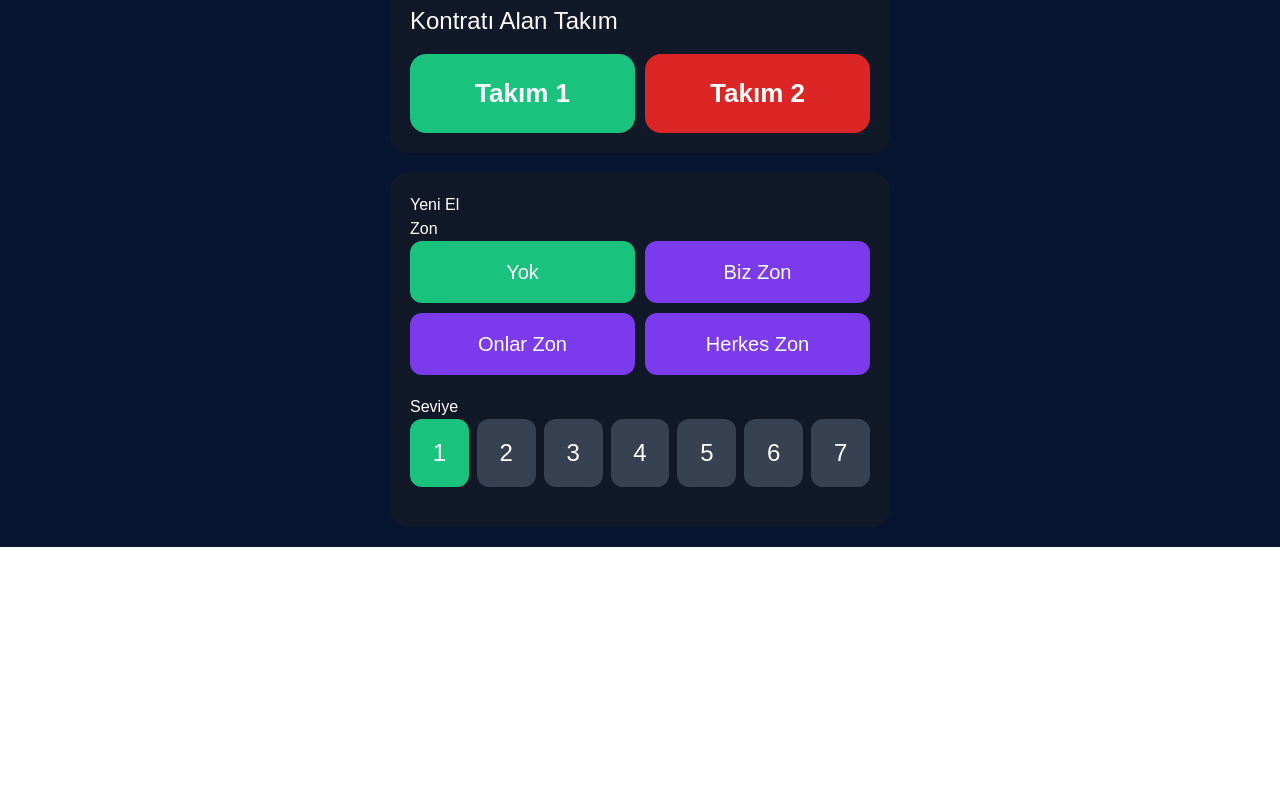
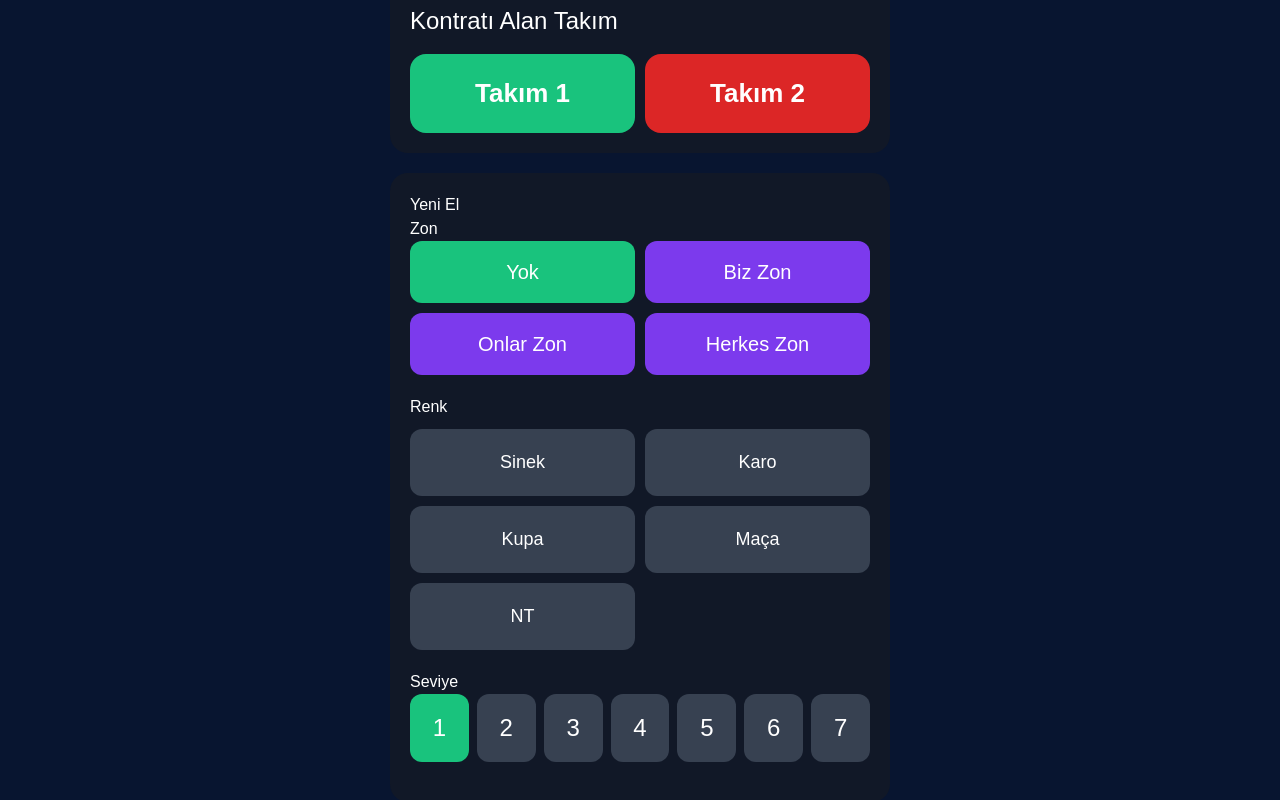
Before and after one commit to ederinoz/bric-skor, a React (Vite) app: page / in a window 1280 px wide. Shown: the part 340-1140 px from the top of the page. Before the commit the page ends 887 px from the top, so only its background shows below. Built offline with nearby package versions, Linux system fonts and the light colour scheme.

Commit message:
renk sistemi geri geldi

```diff
--- a/src/App.jsx
+++ b/src/App.jsx
@@ -448,6 +448,38 @@ export default function App() {
                 ))}
 
               </div>
+              <div style={{ marginBottom: 20 }}>
+  <div style={{ marginBottom: 10 }}>
+    Renk
+  </div>
+
+  <div
+    style={{
+      display: "grid",
+      gridTemplateColumns: "1fr 1fr",
+      gap: 10,
+    }}
+  >
+    {["Sinek", "Karo", "Kupa", "Maça", "NT"].map((el) => (
+      <button
+        key={el}
+        onClick={() => setRenk(el)}
+        style={{
+          padding: 20,
+          borderRadius: 12,
+          border: "none",
+          background:
+            renk === el ? "#2563eb" : "#374151",
+          color: "white",
+          fontSize: 18,
+          cursor: "pointer",
+        }}
+      >
+        {el}
+      </button>
+    ))}
+  </div>
+</div>
 
               <h3>
                 Seviye
```
